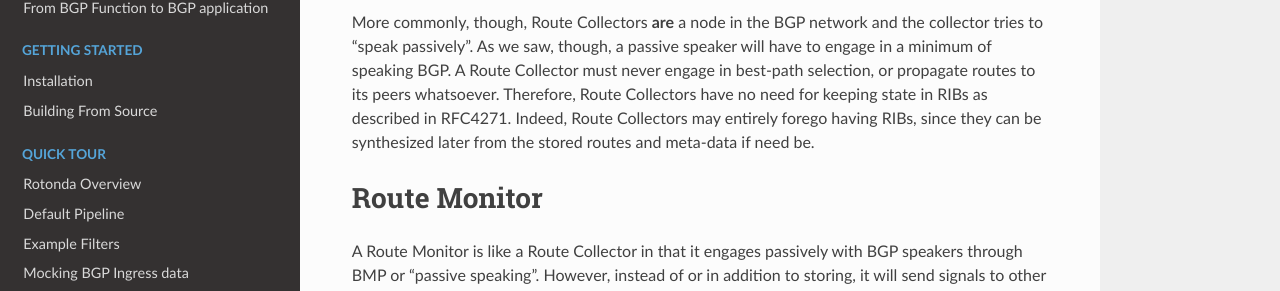
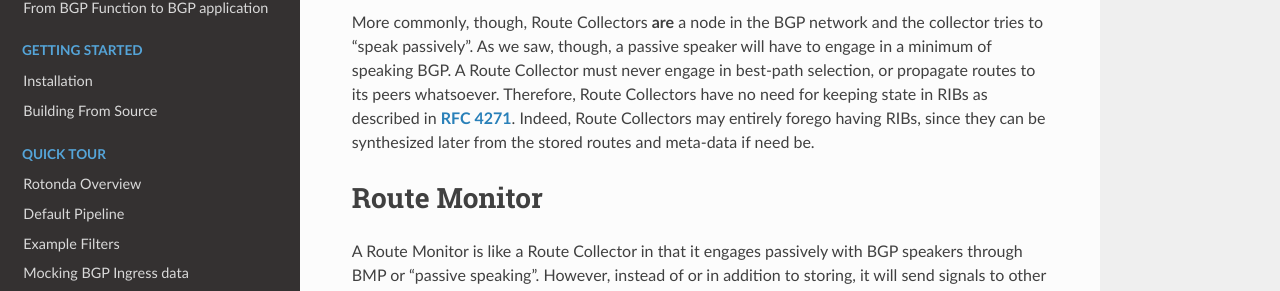
Before and after one commit to NLnetLabs/rotonda-doc, a Sphinx documentation site: the page built from manual/source/why.rst, in a window 1280 px wide and 900 px high, scrolled down 2066 px. Shown: the part 245-536 px from the top of the window. Built offline with Sphinx 7.4.7 and the Read the Docs theme 2.0.0, drawn with Linux system fonts in a browser that asks for light colours.

Commit message:
Update manual/source/why.rst
Co-authored-by: Alex Band <alex@nlnetlabs.nl>

```diff
--- a/manual/source/why.rst
+++ b/manual/source/why.rst
@@ -115,7 +115,7 @@ the collector tries to "speak passively". As we saw, though, a passive speaker
 will have to engage in a minimum of speaking BGP. A Route Collector must never
 engage in best-path selection, or propagate routes to its peers whatsoever.
 Therefore, Route Collectors have no need for keeping state in RIBs as
-described in RFC4271. Indeed, Route Collectors may entirely forego having
+described in :RFC:`4271`. Indeed, Route Collectors may entirely forego having
 RIBs, since they can be synthesized later from the stored routes and meta-data
 if need be.
 
```
